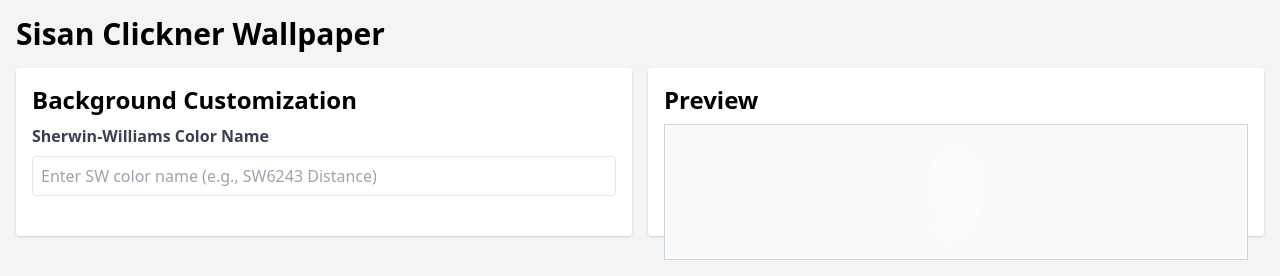
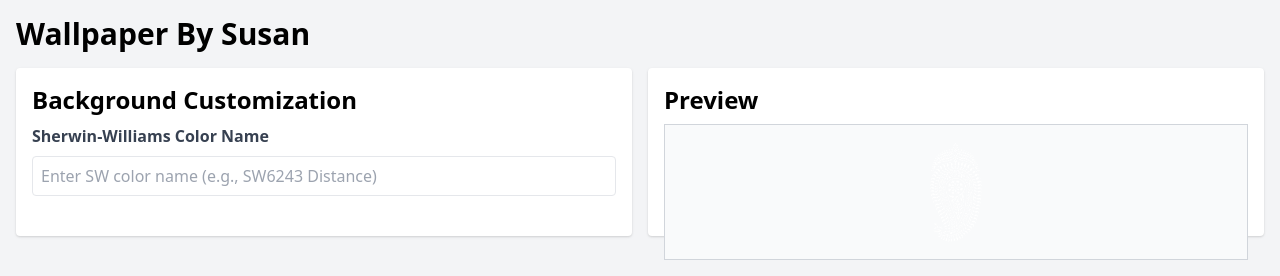
Before and after one commit to robcazin/sw-color, a plain HTML site: page index.html in a window 1280 px wide. Drawn offline with nearby package versions, Linux system fonts and the light colour scheme.

Commit message:
Add wallpaper customizer files

```diff
--- a/index.html
+++ b/index.html
@@ -9,7 +9,7 @@
 </head>
 <body class="bg-gray-100">
     <div class="container mx-auto p-4">
-        <h1 class="text-3xl font-bold mb-4">Sisan Clickner Wallpaper</h1>
+        <h1 class="text-3xl font-bold mb-4">Wallpaper By Susan</h1>
         <div class="grid grid-cols-1 md:grid-cols-2 gap-4">
             <div class="bg-white p-4 rounded shadow">
                 <h2 class="text-2xl font-semibold mb-2">Background Customization</h2>
```
